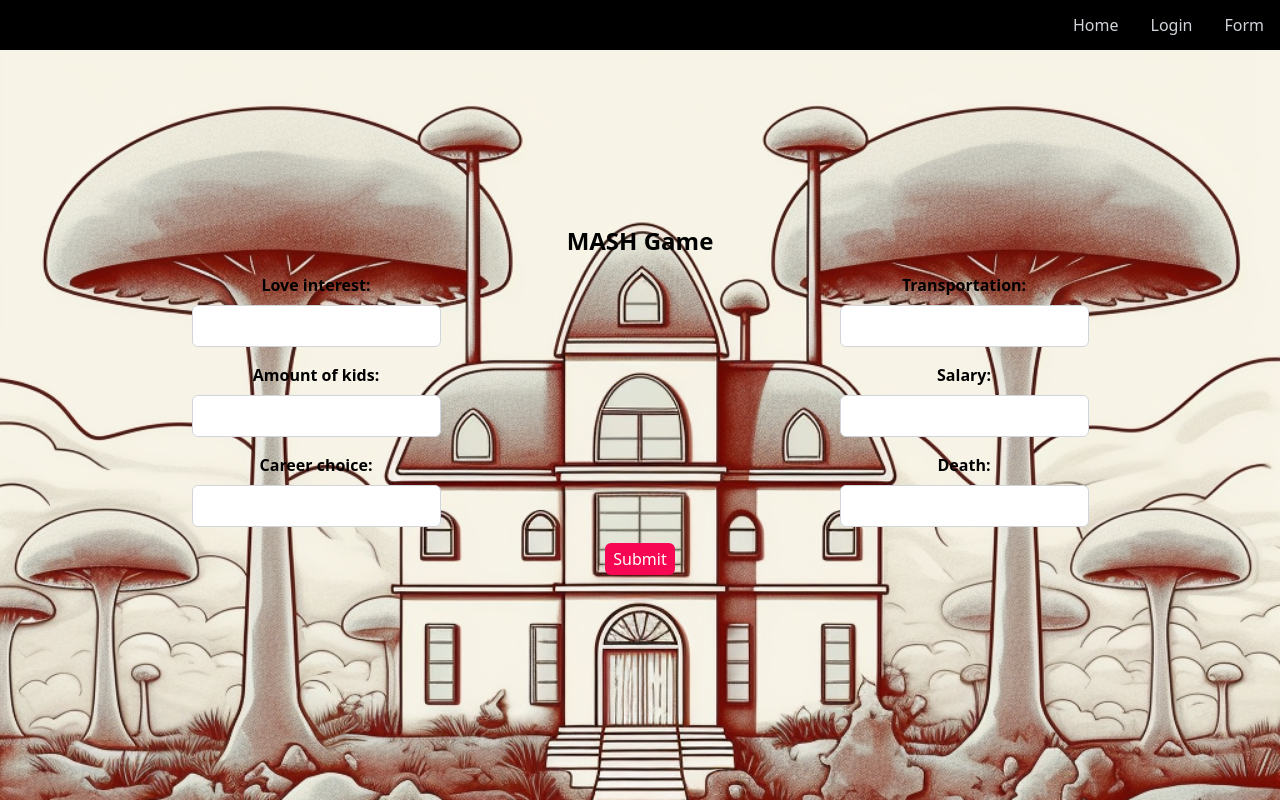
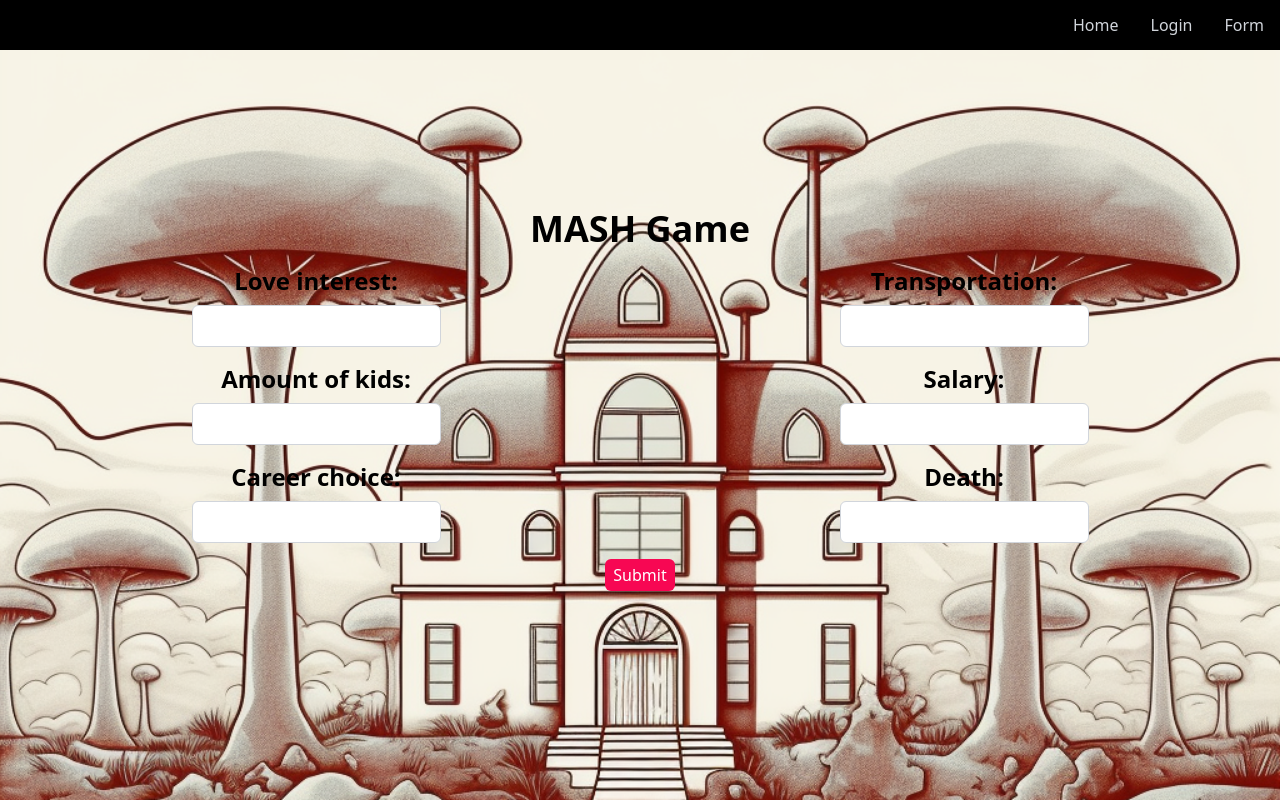
Before and after one commit to connbstro/mash, a React (Create React App) app: page /form in a window 1280 px wide. Built offline with nearby package versions, Linux system fonts and the light colour scheme.

Commit message:
input form

```diff
--- a/src/components/Form.jsx
+++ b/src/components/Form.jsx
@@ -31,12 +31,12 @@
         }}
       >
         <div className="container mx-auto">
-          <h1 className="text-2xl font-bold mb-4 text-center">MASH Game</h1>
+          <h1 className="text-4xl font-bold mb-4 text-center">MASH Game</h1>
           <form onSubmit={handleSubmit} className="grid grid-cols-2 gap-4">
             {/* Left Column */}
             <div className="text-center">
               <div className="mb-4">
-                <label htmlFor="mansion" className="block mb-2 font-bold">
+                <label htmlFor="mansion" className="block mb-2 font-bold text-2xl text-black bg-opacity-50 rounded-full">
                   Love interest:
                 </label>
                 <input
@@ -48,7 +48,7 @@
                 />
               </div>
               <div className="mb-4">
-                <label htmlFor="apartment" className="block mb-2 font-bold">
+                <label htmlFor="apartment" className="block mb-2 font-bold text-2xl text-black bg-opacity-50 rounded-full">
                   Amount of kids:
                 </label>
                 <input
@@ -60,7 +60,7 @@
                 />
               </div>
               <div>
-                <label htmlFor="shack" className="block mb-2 font-bold">
+                <label htmlFor="shack" className="block mb-2 font-bold text-2xl text-black bg-opacity-50 rounded-full">
                   Career choice:
                 </label>
                 <input
@@ -76,7 +76,7 @@
             {/* Right Column */}
             <div className="text-center">
               <div className="mb-4">
-                <label htmlFor="house" className="block mb-2 font-bold">
+                <label htmlFor="house" className="block mb-2 font-bold text-2xl text-black bg-opacity-50 rounded-full">
                   Transportation:
                 </label>
                 <input
@@ -88,7 +88,7 @@
                 />
               </div>
               <div className="mb-4">
-                <label htmlFor="house" className="block mb-2 font-bold">
+                <label htmlFor="house" className="block mb-2 font-bold text-2xl text-black bg-opacity-50 rounded-full">
                   Salary:
                 </label>
                 <input
@@ -100,7 +100,7 @@
                 />
               </div>
               <div>
-                <label htmlFor="house" className="block mb-2 font-bold">
+                <label htmlFor="house" className="block mb-2 font-bold text-2xl text-black bg-opacity-50 rounded-full">
                   Death:
                 </label>
                 <input
@@ -124,7 +124,7 @@
           </form>
 
           {result && (
-            <div className="mt-4">
+            <div className="mt-4 p-3 rounded-md bg-white">
               <h2 className="text-lg font-bold mb-2">Result:</h2>
               <p>{result}</p>
             </div>
```
